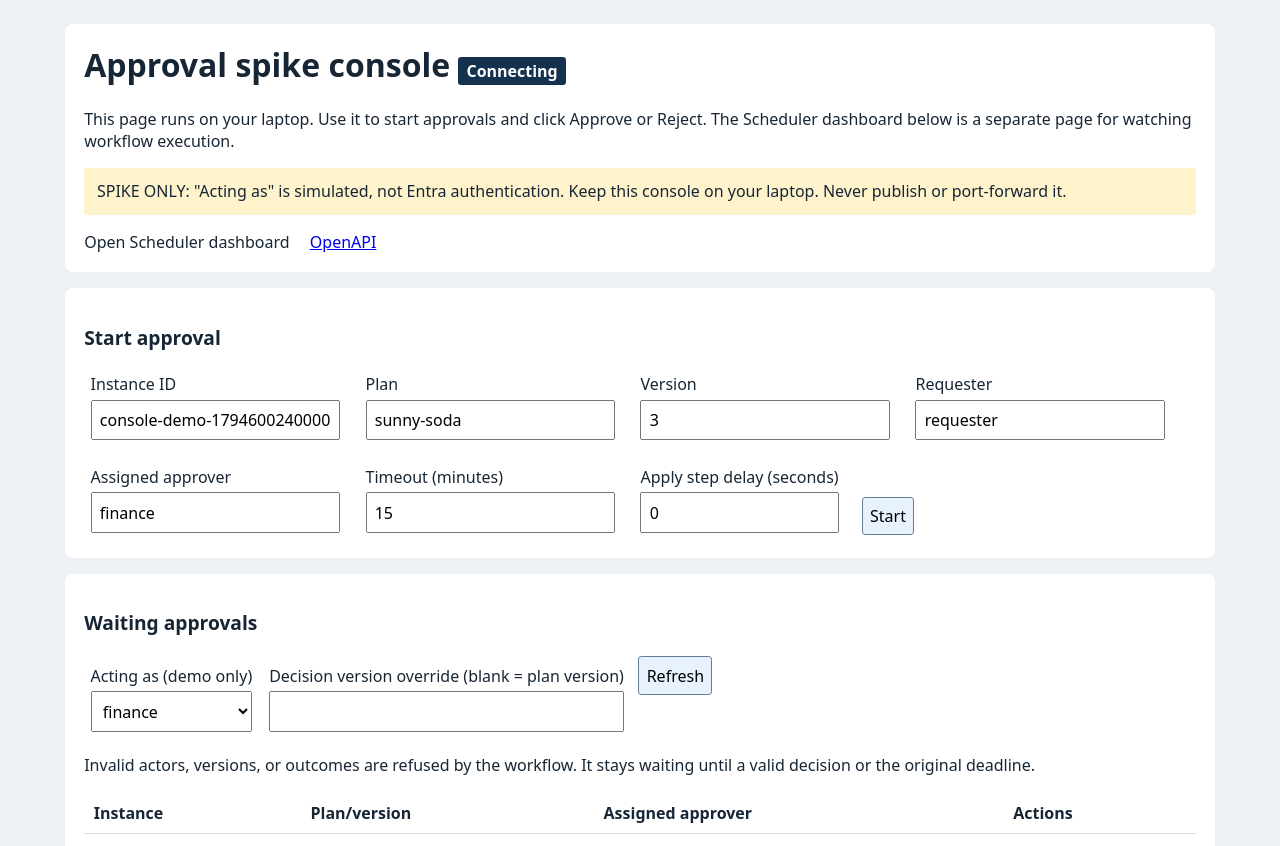
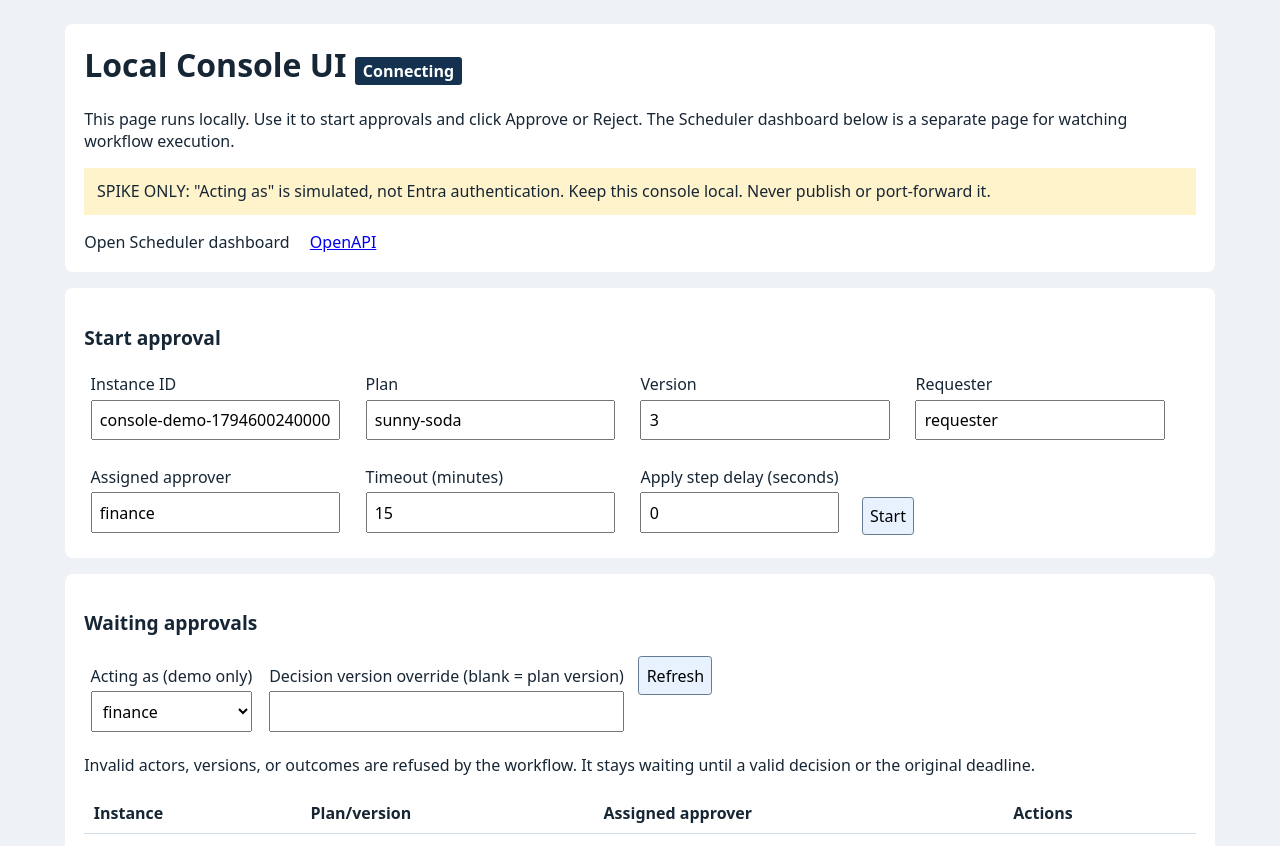
Before and after one commit to DilmurodMak/aks_azure_durable_sdk, a plain HTML site: page src/Approval.Console/wwwroot/index.html in a window 1280 px wide. Shown: the top 846 px of the page. Drawn offline with Linux system fonts and the light colour scheme; no server answers.

Commit message:
updated doc

```diff
--- a/src/Approval.Console/wwwroot/index.html
+++ b/src/Approval.Console/wwwroot/index.html
@@ -3,16 +3,16 @@
 <head>
   <meta charset="utf-8">
   <meta name="viewport" content="width=device-width, initial-scale=1">
-  <title>Approval spike console</title>
+  <title>Local Console UI</title>
   <link rel="stylesheet" href="/console.css">
   <script src="/console.js" defer></script>
 </head>
 <body>
-  <header><h1>Approval spike console <span id="environment">Connecting</span></h1>
-    <p>This page runs on your laptop. Use it to start approvals and click Approve or Reject.
+  <header><h1>Local Console UI <span id="environment">Connecting</span></h1>
+    <p>This page runs locally. Use it to start approvals and click Approve or Reject.
       The Scheduler dashboard below is a separate page for watching workflow execution.</p>
     <p id="endpoint"></p><p class="warning">SPIKE ONLY: "Acting as" is simulated, not Entra authentication.
-      Keep this console on your laptop. Never publish or port-forward it.</p>
+      Keep this console local. Never publish or port-forward it.</p>
     <a id="dashboard" target="_blank" rel="noopener noreferrer">Open Scheduler dashboard</a>
     <a href="/openapi/v1.json" target="_blank" rel="noopener noreferrer">OpenAPI</a>
   </header>
```
Also changed, not shown: 5 other files.
